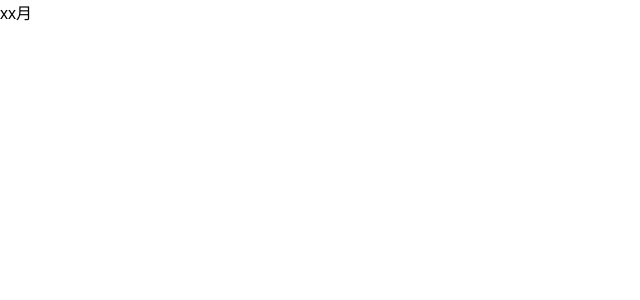
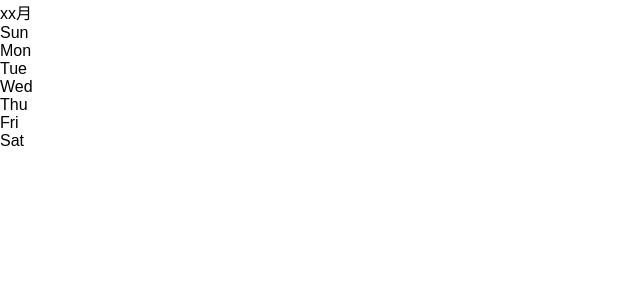
Before and after one commit to frongrasanf/simple_calendar, a React (Create React App) app: page / in a window 1280 px wide. Shown: the top 300 px of the page, without its empty margins (0-640 px from the left). Built offline with nearby package versions, Linux system fonts and the light colour scheme.

Commit message:
Create weekInfo component

```diff
--- a/src/Main.js
+++ b/src/Main.js
@@ -3,12 +3,27 @@ import './Main.css';
 
 class Main extends Component {
   render() {
+    const weekInfo = (
+      <div className="Week-info">
+        <div className="Week-row">
+          <div className="Day-box Sunday">Sun</div>
+          <div className="Day-box">Mon</div>
+          <div className="Day-box">Tue</div>
+          <div className="Day-box">Wed</div>
+          <div className="Day-box">Thu</div>
+          <div className="Day-box">Fri</div>
+          <div className="Day-box Saturday">Sat</div>
+        </div>
+      </div>
+    )
+
     return (
       <div>
         <div className="Calendar-header">
           <div className="Calendar-header-text">xx月</div>
         </div>
         <div className="Calendar-body">
+          {weekInfo}
         </div>
       </div>
     );
```
